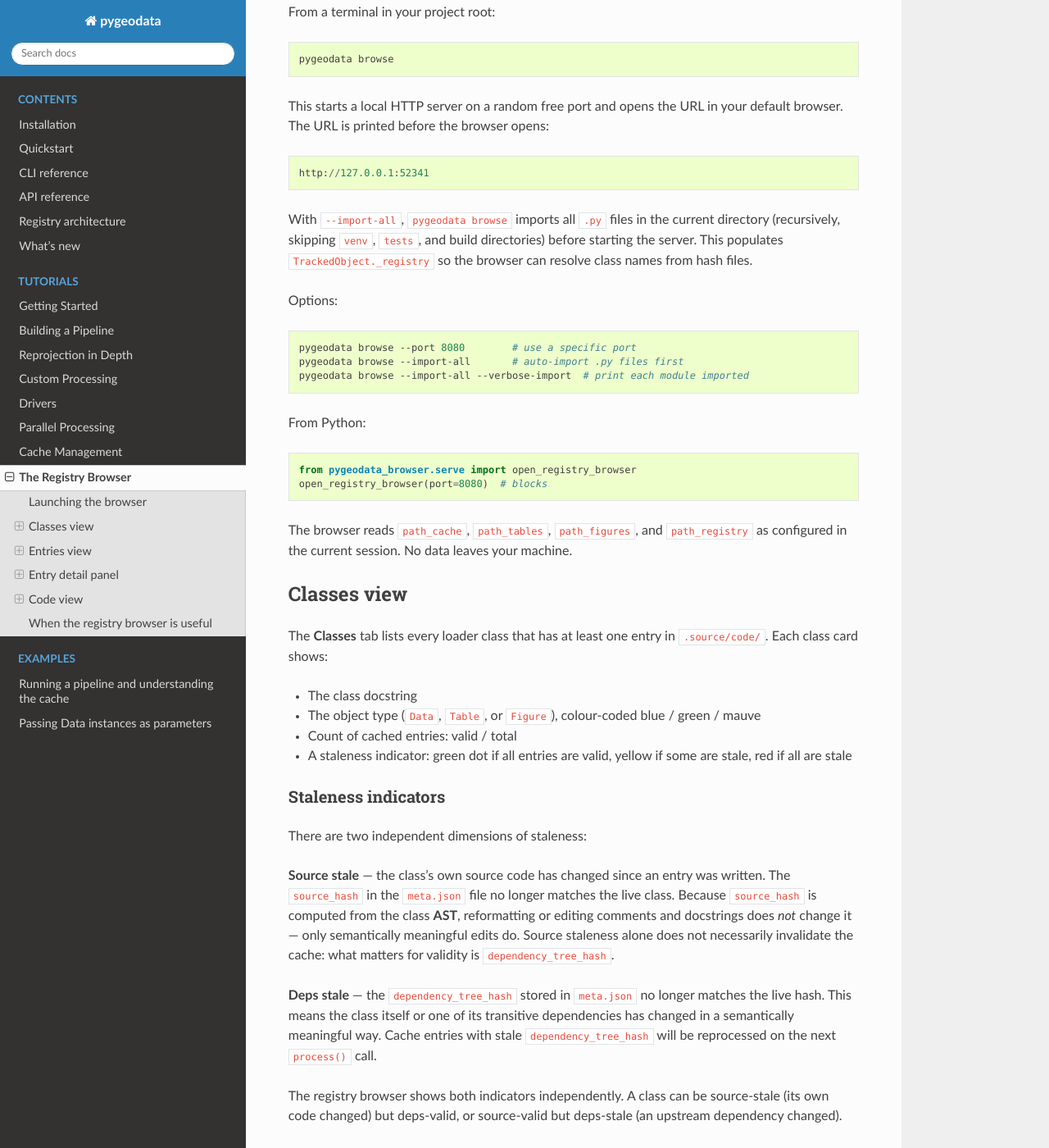
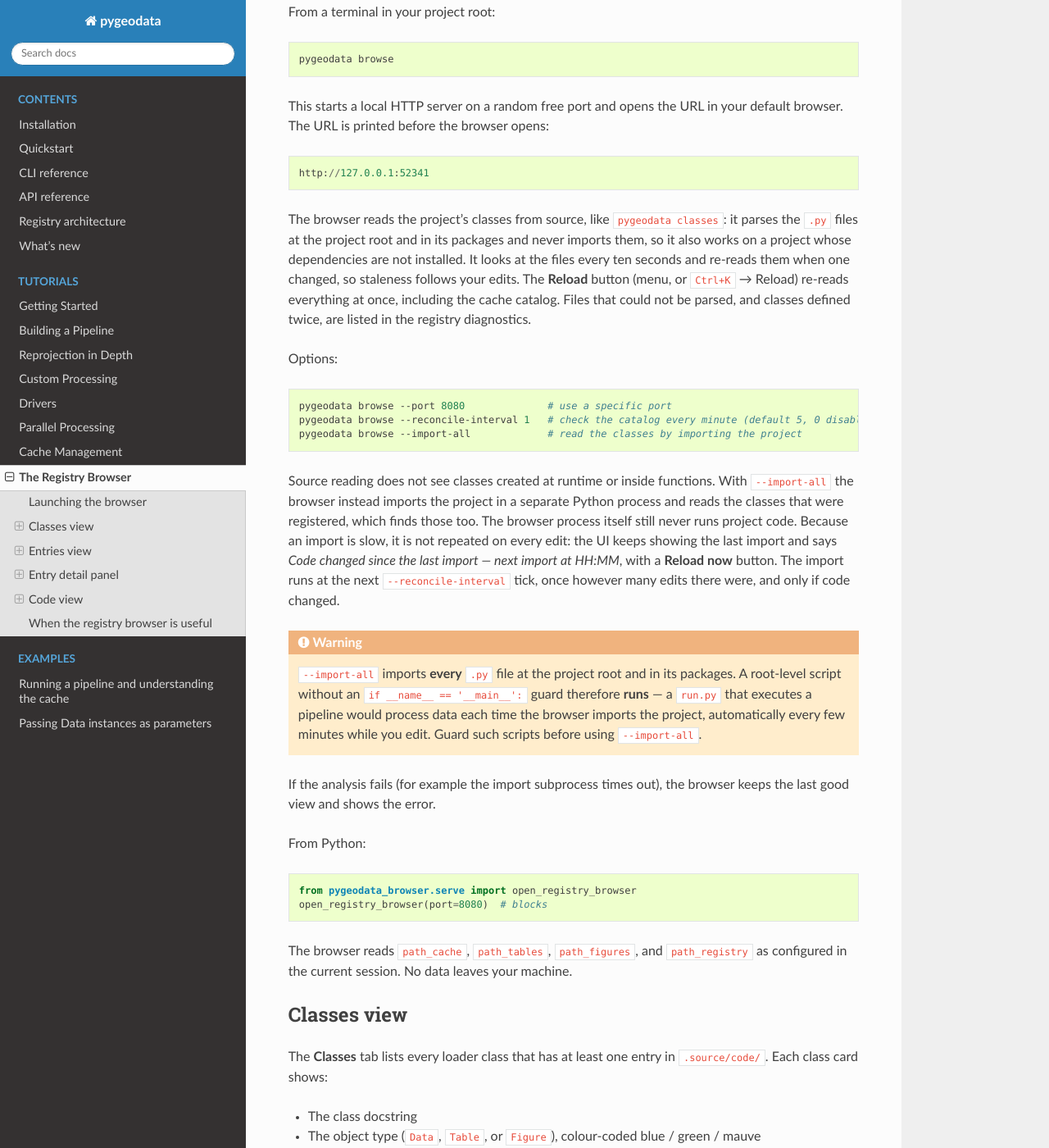
Before and after one commit to jasperroebroek/pygeodata, a Sphinx documentation site: the page built from docs/source/tutorials/08_registry_browser.rst, in a window 1280 px wide and 1400 px high, scrolled down 478 px. Shown: the whole window at 82% size. Built offline with Sphinx 7.4.7 and the Read the Docs theme 3.1.0, drawn with Linux system fonts in a browser that asks for light colours.

Commit message:
Browser support: analysis lookups instead of imported classes; clean_cache keeps unknown classes
- VersionRegistry.live_snapshot / has_live_stale / compare_versions take a
  lookup from class name to the facts of its current code; clean_cache and
  hash_matches_live take `current`. static.read_class_source returns a class's
  current source as analysed.
- pygeodata browse: --import-all selects the browser's subprocess import mode
  (help warns that unguarded root scripts run); --reimport-on-reconcile and
  --verbose-import are gone.
- clean_cache deleted entries of unknown classes as "Hash wrong" even with
  delete_unregistered=False or a declined prompt; they are now kept unless
  deletion is allowed and confirmed, and reported as "Class not found".

```diff
--- a/docs/source/tutorials/08_registry_browser.rst
+++ b/docs/source/tutorials/08_registry_browser.rst
@@ -31,19 +31,43 @@
 
    http://127.0.0.1:52341
 
-With ``--import-all``, ``pygeodata browse`` imports all ``.py`` files in
-the current directory (recursively, skipping ``venv``, ``tests``, and
-build directories) before starting the server. This populates
-``TrackedObject._registry`` so the browser can resolve class names from
-hash files.
+The browser reads the project's classes from source, like ``pygeodata classes``:
+it parses the ``.py`` files at the project root and in its packages and never
+imports them, so it also works on a project whose dependencies are not
+installed. It looks at the files every ten seconds and re-reads them when one
+changed, so staleness follows your edits. The **Reload** button (menu, or
+``Ctrl+K`` → Reload) re-reads everything at once, including the cache catalog.
+Files that could not be parsed, and classes defined twice, are listed in the
+registry diagnostics.
 
 Options:
 
 .. code-block:: bash
 
-   pygeodata browse --port 8080        # use a specific port
-   pygeodata browse --import-all       # auto-import .py files first
-   pygeodata browse --import-all --verbose-import  # print each module imported
+   pygeodata browse --port 8080              # use a specific port
+   pygeodata browse --reconcile-interval 1   # check the catalog every minute (default 5, 0 disables)
+   pygeodata browse --import-all             # read the classes by importing the project
+
+Source reading does not see classes created at runtime or inside functions.
+With ``--import-all`` the browser instead imports the project in a separate
+Python process and reads the classes that were registered, which finds those
+too. The browser process itself still never runs project code. Because an
+import is slow, it is not repeated on every edit: the UI keeps showing the last
+import and says *Code changed since the last import — next import at HH:MM*,
+with a **Reload now** button. The import runs at the next
+``--reconcile-interval`` tick, once however many edits there were, and only if
+code changed.
+
+.. warning::
+
+   ``--import-all`` imports **every** ``.py`` file at the project root and in
+   its packages. A root-level script without an ``if __name__ == '__main__':``
+   guard therefore **runs** — a ``run.py`` that executes a pipeline would
+   process data each time the browser imports the project, automatically every
+   few minutes while you edit. Guard such scripts before using ``--import-all``.
+
+If the analysis fails (for example the import subprocess times out), the browser
+keeps the last good view and shows the error.
 
 From Python:
 
```
Also changed, not shown: docs/source/cli.rst (+10 -7 lines), docs/source/whats_new.rst (+25 -0 lines), 9 other files.
